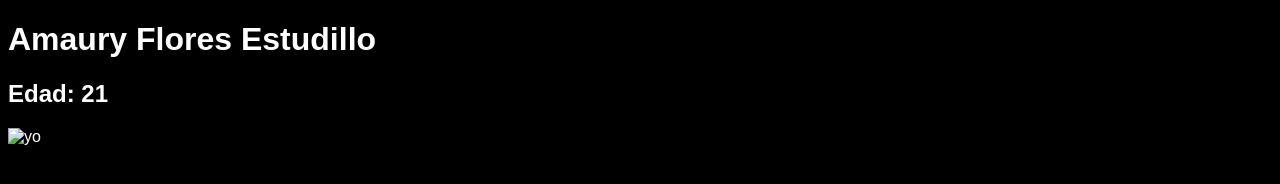
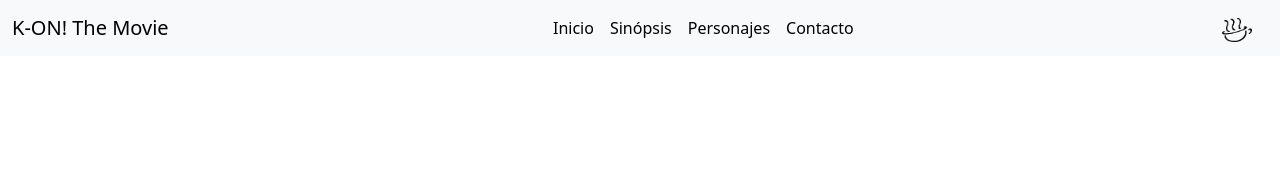
Before and after one commit to amauryxd/PaginasWebDev, a plain HTML site: page docs/index.html in a window 1280 px wide. Drawn offline with nearby package versions, Linux system fonts and the light colour scheme.

Commit message:
Creando la pagina practica 4

```diff
--- a/docs/index.html
+++ b/docs/index.html
@@ -1,14 +1,46 @@
-<!DOCTYPE html>
+<!doctype html>
 <html lang="en">
 <head>
-    <meta charset="UTF-8">
-    <meta name="viewport" content="width=device-width, initial-scale=1.0">
-    <title>MiInformacion</title>
-    <link rel="stylesheet" href="./style.css" />
+    <meta charset="utf-8">
+    <meta name="viewport" content="width=device-width, initial-scale=1">
+    <title>K-ON! The movie</title>
+    <link href="https://cdn.jsdelivr.net/npm/bootstrap@5.3.3/dist/css/bootstrap.min.css" rel="stylesheet" integrity="sha384-QWTKZyjpPEjISv5WaRU9OFeRpok6YctnYmDr5pNlyT2bRjXh0JMhjY6hW+ALEwIH" crossorigin="anonymous">
 </head>
 <body>
-    <h1>Amaury Flores Estudillo</h1>
-    <h2>Edad: 21</h2>
-    <img src="./img/foto.jpeg" alt="yo">
+    <nav class="navbar navbar-expand-lg bg-body-tertiary">
+        <div class="container-fluid">
+        <a class="navbar-brand" href="#">K-ON! The Movie</a>
+        <button class="navbar-toggler" type="button" data-bs-toggle="collapse" data-bs-target="#navbarSupportedContent" aria-controls="navbarSupportedContent" aria-expanded="false" aria-label="Toggle navigation">
+            <span class="navbar-toggler-icon"></span>
+        </button>
+        <span>
+            <div class="collapse navbar-collapse" id="navbarSupportedContent">
+                <ul class="navbar-nav me-auto mb-2 mb-lg-0">
+                <li class="nav-item">
+                    <a class="nav-link active" aria-current="page" href="#">Inicio</a>
+                </li>
+                <li class="nav-item">
+                    <a class="nav-link active" aria-current="page" href="#">Sinópsis</a>
+                </li>
+                <li class="nav-item">
+                    <a class="nav-link active" aria-current="page" href="#">Personajes</a>
+                </li>
+                <li class="nav-item">
+                    <a class="nav-link active" aria-current="page" href="#">Contacto</a>
+                </li>
+                </ul>
+            </div>
+        </span>
+        <span>
+            <a class="navbar-brand" href="#">
+                <img src="./img/houkago.png" alt="Bootstrap" width="30" height="24">
+            </a>
+        </span>
+        </div>
+    </nav>
+    <div class="container">
+
+    </div>
+    <script src="https://cdn.jsdelivr.net/npm/bootstrap@5.3.3/dist/js/bootstrap.bundle.min.js" integrity="sha384-YvpcrYf0tY3lHB60NNkmXc5s9fDVZLESaAA55NDzOxhy9GkcIdslK1eN7N6jIeHz" crossorigin="anonymous"></script>
 </body>
 </html>
```
Also changed, not shown: docs/practica-4/index.html (added, +11 -0 lines), docs/img/houkago.png (added), docs/practica-4/style.css (added).
